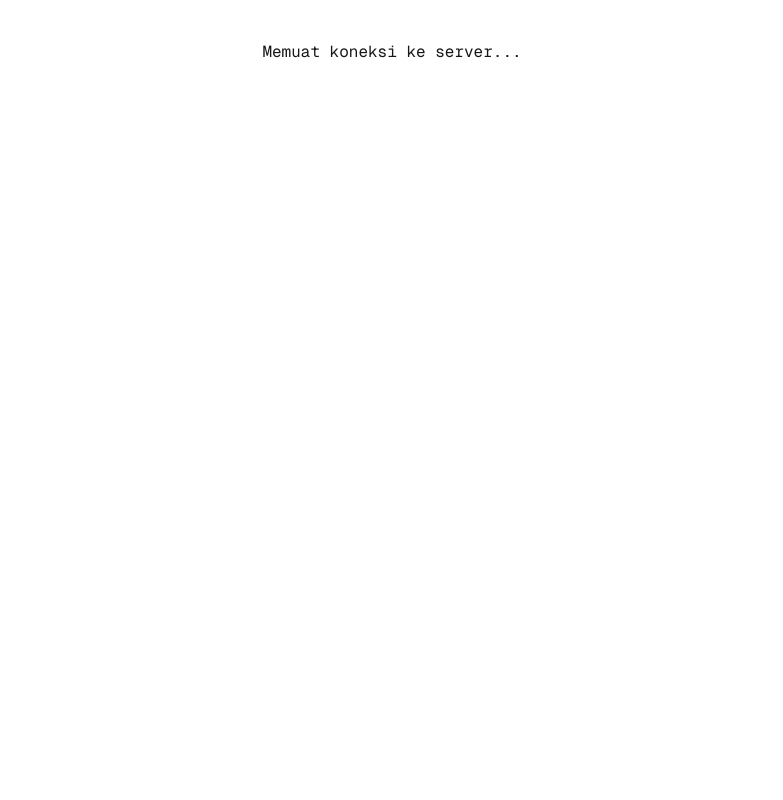
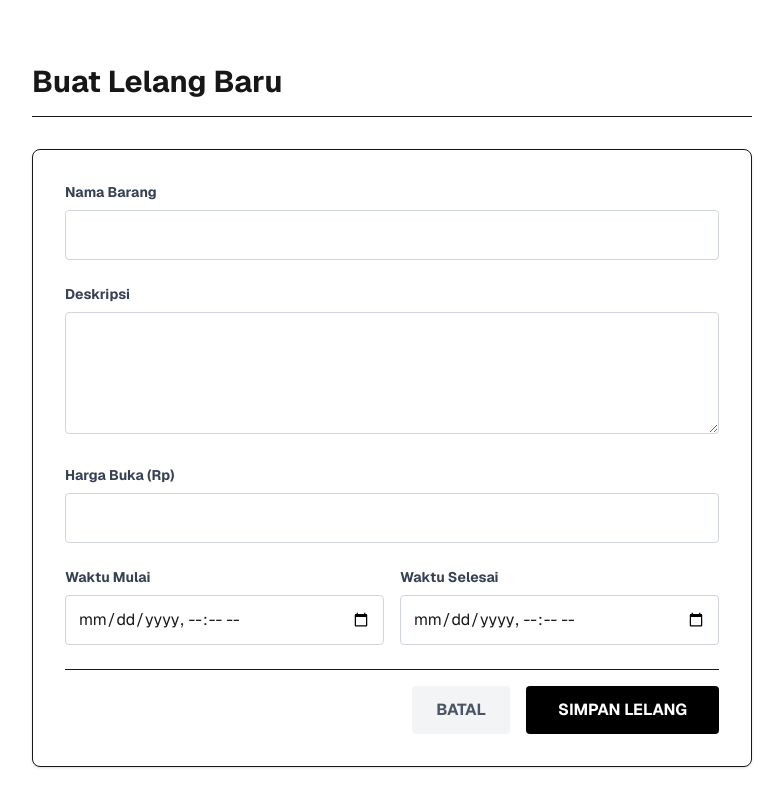
Before and after one commit to Pid24/auction-frontend, a Next.js app: page /auctions/create in a window 1280 px wide. Shown: the whole page, without its empty margins (248-1031 px from the left). Built offline with nearby package versions, Linux system fonts and the light colour scheme; no server answers.

Commit message:
add create auction

```diff
--- /dev/null
+++ b/app/auctions/create/page.tsx
@@ -0,0 +1,87 @@
+"use client";
+
+import { useState } from "react";
+import { useRouter } from "next/navigation";
+import api from "@/services/api/axios";
+
+export default function CreateAuction() {
+  const router = useRouter();
+  const [formData, setFormData] = useState({
+    title: "",
+    description: "",
+    starting_price: "",
+    start_time: "",
+    end_time: "",
+  });
+  const [isLoading, setIsLoading] = useState(false);
+  const [error, setError] = useState("");
+
+  const handleChange = (e: React.ChangeEvent<HTMLInputElement | HTMLTextAreaElement>) => {
+    setFormData({ ...formData, [e.target.name]: e.target.value });
+  };
+
+  const handleSubmit = async (e: React.FormEvent) => {
+    e.preventDefault();
+    setIsLoading(true);
+    setError("");
+
+    try {
+      await api.post("/auctions", {
+        ...formData,
+        starting_price: Number(formData.starting_price),
+      });
+      // Redirect kembali ke dashboard setelah berhasil
+      router.push("/");
+      // eslint-disable-next-line @typescript-eslint/no-explicit-any
+    } catch (err: any) {
+      setError(err.response?.data?.message || "Validasi gagal. Periksa kembali input Anda.");
+    } finally {
+      setIsLoading(false);
+    }
+  };
+
+  return (
+    <div className="max-w-3xl mx-auto p-6 mt-10 font-sans">
+      <h1 className="text-3xl font-bold mb-8 border-b pb-4">Buat Lelang Baru</h1>
+
+      {error && <div className="bg-red-50 text-red-700 p-4 rounded mb-6 border border-red-200 font-semibold">{error}</div>}
+
+      <form onSubmit={handleSubmit} className="space-y-6 bg-white p-8 border rounded-lg shadow-sm">
+        <div>
+          <label className="block text-sm font-bold text-gray-700 mb-2">Nama Barang</label>
+          <input type="text" name="title" value={formData.title} onChange={handleChange} className="w-full p-3 border border-gray-300 rounded focus:outline-none focus:border-black" required />
+        </div>
+
+        <div>
+          <label className="block text-sm font-bold text-gray-700 mb-2">Deskripsi</label>
+          <textarea name="description" value={formData.description} onChange={handleChange} rows={4} className="w-full p-3 border border-gray-300 rounded focus:outline-none focus:border-black" required />
+        </div>
+
+        <div>
+          <label className="block text-sm font-bold text-gray-700 mb-2">Harga Buka (Rp)</label>
+          <input type="number" name="starting_price" value={formData.starting_price} onChange={handleChange} min="1" className="w-full p-3 border border-gray-300 rounded focus:outline-none focus:border-black" required />
+        </div>
+
+        <div className="grid grid-cols-2 gap-4">
+          <div>
+            <label className="block text-sm font-bold text-gray-700 mb-2">Waktu Mulai</label>
+            <input type="datetime-local" name="start_time" value={formData.start_time} onChange={handleChange} className="w-full p-3 border border-gray-300 rounded focus:outline-none focus:border-black" required />
+          </div>
+          <div>
+            <label className="block text-sm font-bold text-gray-700 mb-2">Waktu Selesai</label>
+            <input type="datetime-local" name="end_time" value={formData.end_time} onChange={handleChange} className="w-full p-3 border border-gray-300 rounded focus:outline-none focus:border-black" required />
+          </div>
+        </div>
+
+        <div className="pt-4 border-t flex justify-end gap-4">
+          <button type="button" onClick={() => router.push("/")} className="px-6 py-3 font-bold text-gray-600 bg-gray-100 rounded hover:bg-gray-200 transition-colors">
+            BATAL
+          </button>
+          <button type="submit" disabled={isLoading} className="bg-black text-white px-8 py-3 rounded font-bold hover:bg-gray-800 disabled:bg-gray-400 transition-colors">
+            {isLoading ? "MENYIMPAN..." : "SIMPAN LELANG"}
+          </button>
+        </div>
+      </form>
+    </div>
+  );
+}
--- a/app/page.tsx
+++ b/app/page.tsx
@@ -43,7 +43,12 @@ export default function Dashboard() {
   return (
     <div className="max-w-6xl mx-auto p-6 mt-10 font-sans">
       <div className="flex justify-between items-center mb-8 border-b pb-4">
-        <h1 className="text-3xl font-bold">Katalog Lelang Sistem</h1>
+        <div className="flex gap-4 items-center">
+          <h1 className="text-3xl font-bold">Katalog Lelang Sistem</h1>
+          <Link href="/auctions/create" className="bg-green-600 text-white px-4 py-2 font-bold rounded hover:bg-green-800 transition-colors text-sm">
+            BUAT LELANG
+          </Link>
+        </div>
         <button onClick={handleLogout} className="text-white bg-red-600 px-4 py-2 font-bold rounded hover:bg-red-800 transition-colors">
           LOGOUT TUGAS
         </button>
```
